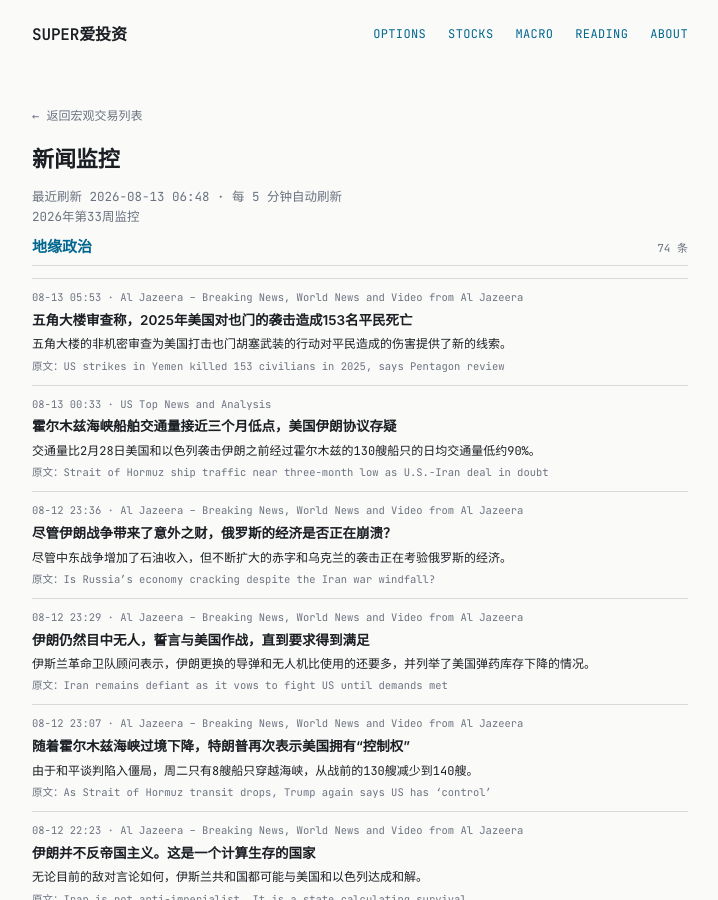
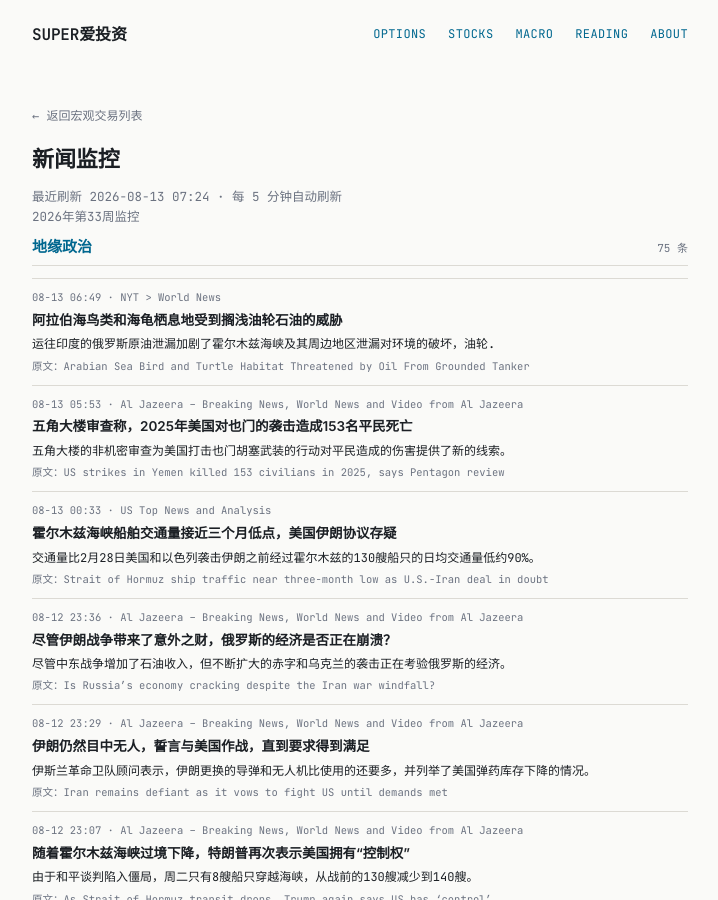
Before and after one commit to tang3super/tang3super.github.io, a Jekyll site: the page built from _macro_trade/news-digest.md, in a window 1280 px wide and 900 px high. Shown: the whole window, without its empty margins (280-998 px from the left). Built offline with Jekyll 4.4.1, drawn with Linux system fonts in a browser that asks for light colours.

Commit message:
sync news-digest article

```diff
--- a/_macro_trade/news-digest.md
+++ b/_macro_trade/news-digest.md
@@ -5,11 +5,18 @@ title: 新闻监控
 date: '2026-08-13'
 summary: 2026年第33周监控
 week_label: 2026年第33周监控
-last_updated: 2026-08-13 06:48
+last_updated: 2026-08-13 07:24
 refresh_note: 每 5 分钟自动刷新
 topics:
 - name: 地缘政治
   items:
+  - title: Arabian Sea Bird and Turtle Habitat Threatened by Oil From Grounded Tanker
+    summary: The spill of Russian crude bound for India compounds the environmental damage from spills in and around the Strait of Hormuz, where tankers…
+    link: https://www.nytimes.com/2026/08/12/world/middleeast/oil-spill-oman.html
+    source: NYT > World News
+    time: 08-13 06:49
+    title_zh: 阿拉伯海鸟类和海龟栖息地受到搁浅油轮石油的威胁
+    summary_zh: 运往印度的俄罗斯原油泄漏加剧了霍尔木兹海峡及其周边地区泄漏对环境的破坏，油轮.
   - title: US strikes in Yemen killed 153 civilians in 2025, says Pentagon review
     summary: The unclassified Pentagon review sheds new light on civilian harm from the US campaign against Yemen’s Houthis.
     link: https://www.aljazeera.com/news/2026/8/12/us-strikes-in-yemen-killed-153-civilians-in-2025-says-pentagon-review?traffic_source=rss
```
